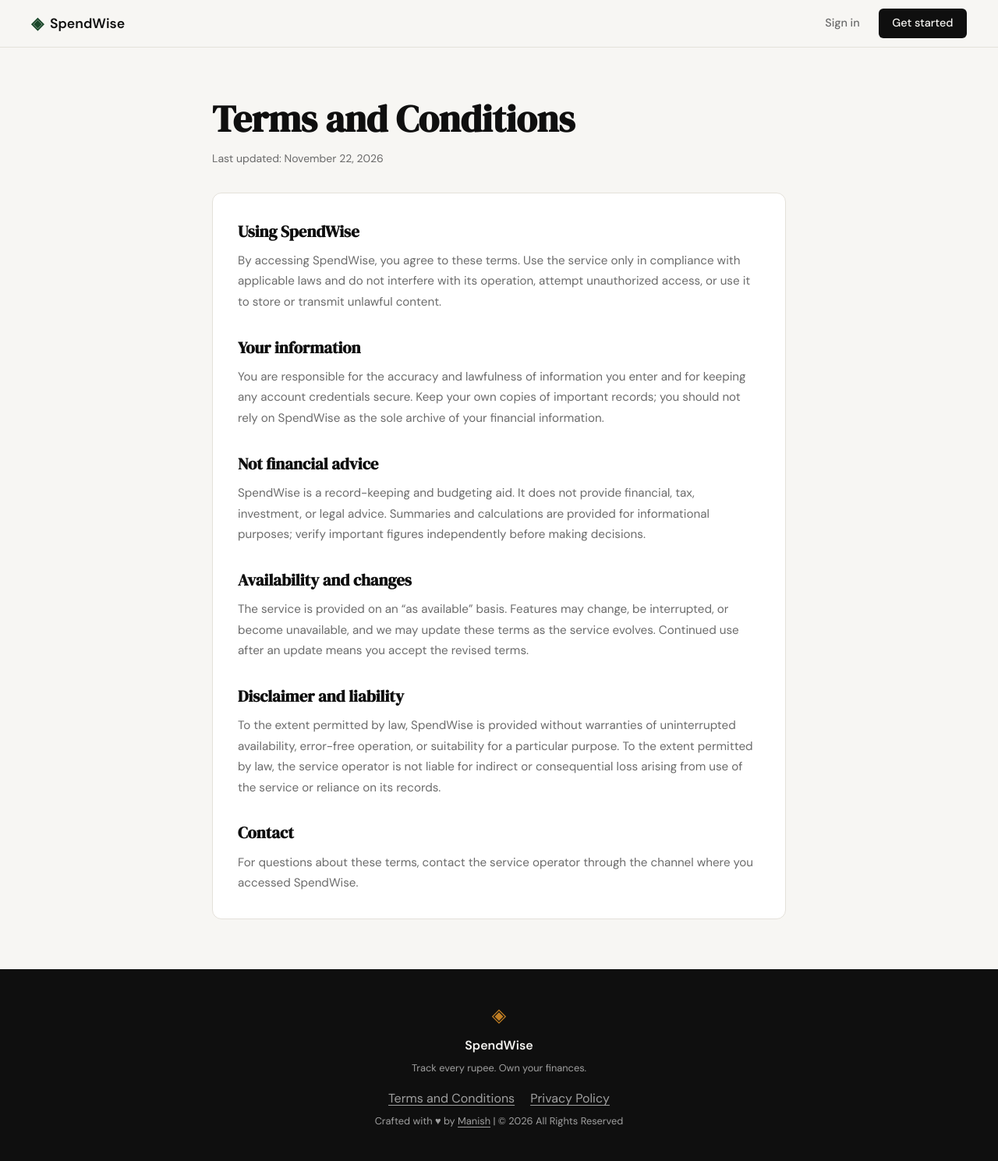
After one commit to dummy211/SpendWise, a Flask app: page /terms-and-conditions in a window 1280 px wide. The commit adds this page. Shown: the whole page at 78% size. Run offline with Flask 3, Linux system fonts and the light colour scheme.

Commit message:
landing : added terms and conditions page and privace page and routes

```diff
--- a/app.py
+++ b/app.py
@@ -20,6 +20,16 @@ def register():
 @app.route("/login")
 def login():
     return render_template("login.html")
+
+
+@app.route("/privacy-policy")
+def privacy_policy():
+    return render_template("privacy_policy.html")
+
+
+@app.route("/terms-and-conditions")
+def terms_and_conditions():
+    return render_template("terms_and_conditions.html")
 
 
 # ------------------------------------------------------------------ #
--- a/static/css/style.css
+++ b/static/css/style.css
@@ -478,6 +478,59 @@ a { color: inherit; text-decoration: none; }
 .auth-switch a:hover { text-decoration: underline; }
 
 /* ------------------------------------------------------------------ */
+/* Legal pages                                                         */
+/* ------------------------------------------------------------------ */
+
+.legal-section {
+    max-width: 800px;
+    margin: 0 auto;
+    padding: 4rem 2rem;
+}
+
+.legal-header { margin-bottom: 2rem; }
+
+.legal-title {
+    font-family: var(--font-display);
+    font-size: clamp(2rem, 5vw, 3rem);
+    line-height: 1.15;
+    color: var(--ink);
+    margin-bottom: 0.75rem;
+}
+
+.legal-updated {
+    color: var(--ink-muted);
+    font-size: 0.875rem;
+}
+
+.legal-content {
+    background: var(--paper-card);
+    border: 1px solid var(--border);
+    border-radius: var(--radius-md);
+    padding: 2rem;
+}
+
+.legal-content section + section { margin-top: 1.75rem; }
+
+.legal-content h2 {
+    font-family: var(--font-display);
+    font-size: 1.3rem;
+    color: var(--ink);
+    margin-bottom: 0.5rem;
+}
+
+.legal-content p,
+.legal-content li {
+    color: var(--ink-muted);
+    font-size: 0.95rem;
+    line-height: 1.75;
+}
+
+.legal-content ul {
+    padding-left: 1.25rem;
+    margin-top: 0.5rem;
+}
+
+/* ------------------------------------------------------------------ */
 /* Footer                                                              */
 /* ------------------------------------------------------------------ */
 
@@ -555,4 +608,6 @@ a { color: inherit; text-decoration: none; }
 @media (max-width: 600px) {
     .nav-links a:not(.nav-cta) { display: none; }
     .hero { padding: 3rem 1rem 2rem; }
+    .legal-section { padding: 2.5rem 1rem; }
+    .legal-content { padding: 1.25rem; }
 }
--- a/templates/base.html
+++ b/templates/base.html
@@ -35,8 +35,8 @@
             <span class="footer-name">SpendWise</span>
             <p class="footer-copy">Track every rupee. Own your finances.</p>
             <nav class="footer-links" aria-label="Footer">
-                <a href="#" onclick="return false;">Terms and Conditions</a>
-                <a href="#" onclick="return false;">Privacy Policy</a>
+                <a href="{{ url_for('terms_and_conditions') }}">Terms and Conditions</a>
+                <a href="{{ url_for('privacy_policy') }}">Privacy Policy</a>
             </nav>
             <p class="footer-credit">
                 Crafted with ♥ by
--- /dev/null
+++ b/templates/terms_and_conditions.html
@@ -0,0 +1,44 @@
+{% extends "base.html" %}
+
+{% block title %}Terms and Conditions — SpendWise{% endblock %}
+
+{% block content %}
+<article class="legal-section">
+    <header class="legal-header">
+        <h1 class="legal-title">Terms and Conditions</h1>
+        <p class="legal-updated">Last updated: November 22, 2026</p>
+    </header>
+
+    <div class="legal-content">
+        <section>
+            <h2>Using SpendWise</h2>
+            <p>By accessing SpendWise, you agree to these terms. Use the service only in compliance with applicable laws and do not interfere with its operation, attempt unauthorized access, or use it to store or transmit unlawful content.</p>
+        </section>
+
+        <section>
+            <h2>Your information</h2>
+            <p>You are responsible for the accuracy and lawfulness of information you enter and for keeping any account credentials secure. Keep your own copies of important records; you should not rely on SpendWise as the sole archive of your financial information.</p>
+        </section>
+
+        <section>
+            <h2>Not financial advice</h2>
+            <p>SpendWise is a record-keeping and budgeting aid. It does not provide financial, tax, investment, or legal advice. Summaries and calculations are provided for informational purposes; verify important figures independently before making decisions.</p>
+        </section>
+
+        <section>
+            <h2>Availability and changes</h2>
+            <p>The service is provided on an “as available” basis. Features may change, be interrupted, or become unavailable, and we may update these terms as the service evolves. Continued use after an update means you accept the revised terms.</p>
+        </section>
+
+        <section>
+            <h2>Disclaimer and liability</h2>
+            <p>To the extent permitted by law, SpendWise is provided without warranties of uninterrupted availability, error-free operation, or suitability for a particular purpose. To the extent permitted by law, the service operator is not liable for indirect or consequential loss arising from use of the service or reliance on its records.</p>
+        </section>
+
+        <section>
+            <h2>Contact</h2>
+            <p>For questions about these terms, contact the service operator through the channel where you accessed SpendWise.</p>
+        </section>
+    </div>
+</article>
+{% endblock %}
```
Also changed, not shown: info.md (+16 -0 lines), templates/privacy_policy.html (added, +44 -0 lines), 1 other file.
